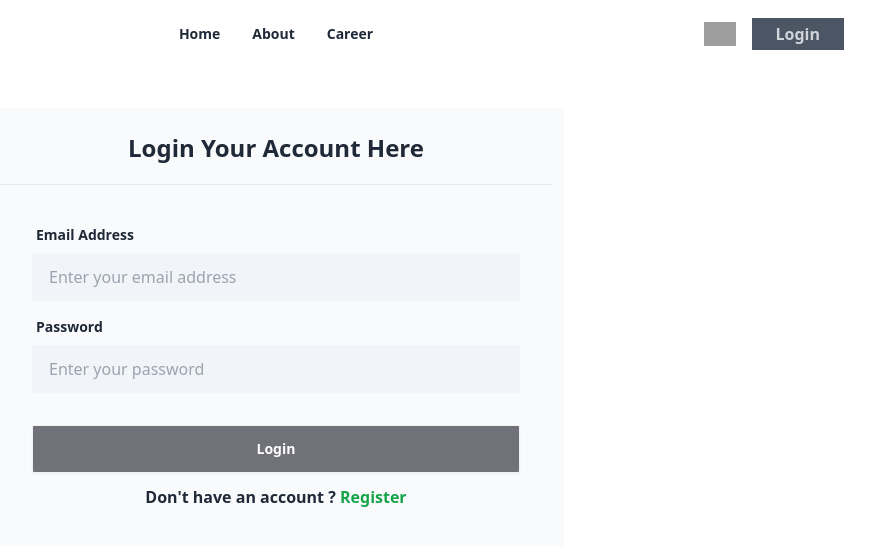
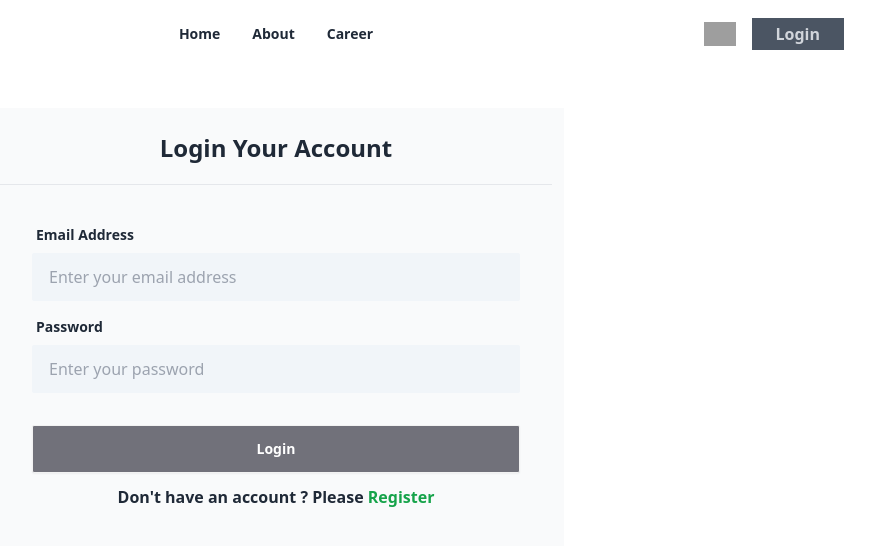
Before and after one commit to rifu28/dragon-auth, a React (Vite) app: page /login in a window 1280 px wide. Shown: the top 546 px of the page, without its empty margins (364-1239 px from the left). Built offline with nearby package versions, Linux system fonts and the light colour scheme; no server answers; grey boxes are pictures that could not be loaded.

Commit message:
please register

```diff
--- a/src/Login.jsx
+++ b/src/Login.jsx
@@ -26,7 +26,7 @@ const Login = () => {
       <Navbar></Navbar>
       <div className="w-1/2 mx-auto mt-10 bg-gray-50 p-3">
         <h2 className="text-2xl font-semibold text-center mb-5 mt-3">
-          Login Your Account Here
+          Login Your Account
         </h2>
         <hr />
         <form onSubmit={handleLogin} className="card-body">
@@ -59,7 +59,7 @@ const Login = () => {
               Login
             </button>
             <h2 className="font-semibold mt-3 text-center">
-              Don't have an account ?
+              Don't have an account ? Please
               <Link to="/register">
                 <span className="text-green-600"> Register</span>
               </Link>
```
